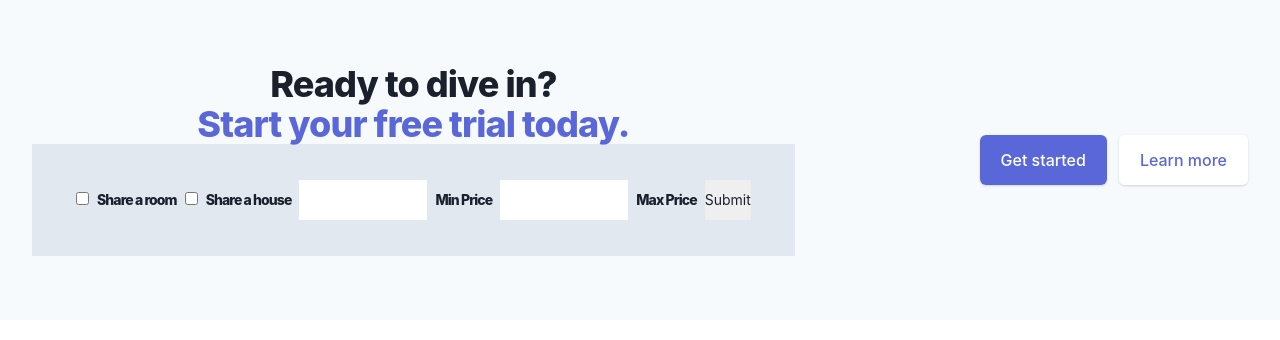
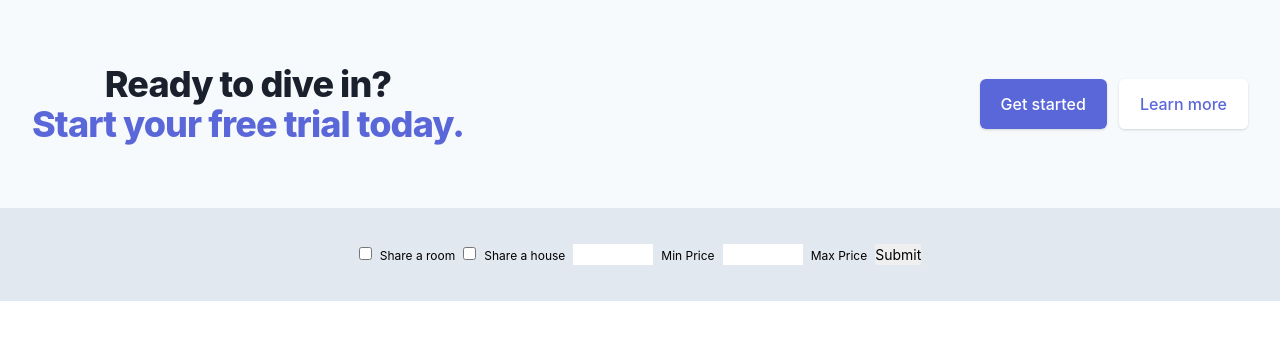
Before and after one commit to stevenjchang/roommates_international, a React (Create React App) app: page / in a window 1280 px wide. Shown: the top 340 px of the page. Built offline with nearby package versions, Linux system fonts and the light colour scheme; no server answers.

Commit message:
solved: search bar input uncontrolled issue

```diff
--- a/src/components/ListingAll.js
+++ b/src/components/ListingAll.js
@@ -2,7 +2,31 @@ import React from "react";
 
 import { ListingDetail } from "components/ListingDetail";
 
-const ListingAll = ({ listings }) => {
+const filteredListing = (listings, userFilters) => {
+  return listings.filter((listing) => {
+    let bool = true;
+    for (let [key, value] of Object.entries(userFilters)) {
+      if (key === "price_max") {
+        if (listing.price > value) {
+          bool = false;
+        }
+      } else if (key === "price_min") {
+        if (listing.price < value) {
+          bool = false;
+        }
+      } else {
+        if (listing[key] !== userFilters[key]) {
+          bool = false;
+        }
+      }
+    }
+    return bool;
+  });
+};
+
+const ListingAll = ({ data, filterSettings }) => {
+  const listings = filteredListing(data, filterSettings);
+  console.log("listings ==>", listings);
   return (
     <>
       <div className="flex flex-wrap container mx-auto mt-20">
--- a/src/components/ListingContainer.js
+++ b/src/components/ListingContainer.js
@@ -2,53 +2,26 @@ import React, { useEffect, useState } from "react";
 
 import { ListingAll } from "components/ListingAll";
 import { ListingSearchBar } from "components/ListingSearchBar";
-import { serverUrl } from "utils/url";
-
-const filteredListing = (listings, userFilters) => {
-  return listings.filter((listing) => {
-    let bool = true;
-    for (let [key, value] of Object.entries(userFilters)) {
-      if (key === "price_max") {
-        if (listing.price > value) {
-          bool = false;
-        }
-      } else if (key === "price_min") {
-        if (listing.price < value) {
-          bool = false;
-        }
-      } else {
-        if (listing[key] !== userFilters[key]) {
-          bool = false;
-        }
-      }
-    }
-    return bool;
-  });
-};
+import { useListFilters } from "hooks/useListFilters";
 
 const ListingContainer = () => {
-  const [data, setData] = useState([]);
-  const [filterSettings, setFilterSettings] = useState({
-    // price_min: 1100,
-    // price_max: 1600,
-    // shared_room: false,
-    // shared_house: true,
-  });
+  // const [filterSettings, setFilterSettings] = useState({
+  // price_min: 1100,
+  // price_max: 1600,
+  // shared_room: false,
+  // shared_house: true,
+  // });
 
-  useEffect(() => {
-    fetchData();
-  }, []);
-
-  const fetchData = async () => {
-    const url = serverUrl("listing/all");
-    try {
-      const response = await fetch(url);
-      const { result } = await response.json();
-      setData(result);
-    } catch (err) {
-      console.log("Error:", err);
-    }
-  };
+  const {
+    handleSearchTerm,
+    price_min,
+    price_max,
+    shared_room,
+    shared_house,
+    data,
+    filters: filterSettings,
+    setFilters: setFilterSettings,
+  } = useListFilters();
 
   return (
     <>
@@ -56,7 +29,7 @@ const ListingContainer = () => {
         filterSettings={filterSettings}
         setFilterSettings={setFilterSettings}
       />
-      <ListingAll listings={filteredListing(data, filterSettings)} />
+      <ListingAll data={data} filterSettings={filterSettings} />
     </>
   );
 };
--- a/src/components/ListingDetail.js
+++ b/src/components/ListingDetail.js
@@ -30,6 +30,12 @@ const Card = ({
         <span class="tw-chip bg-purple-300">#photography</span>
         <span class="tw-chip bg-gray-300">#travel</span>
         <span class="tw-chip bg-blue-300">#winter</span>
+        <span class="tw-chip bg-gray-300">
+          shared_room = {shared_room.toString()}
+        </span>
+        <span class="tw-chip bg-gray-300">
+          shared_house = {shared_house.toString()}
+        </span>
       </div>
     </div>
   </div>
--- a/src/components/ListingSearchBar.js
+++ b/src/components/ListingSearchBar.js
@@ -29,6 +29,29 @@ const ListingSearchBar = ({ filterSettings, setFilterSettings }) => {
             <br />
             <span class="text-indigo-600">Start your free trial today.</span>
             <br />
+          </h2>
+          <br />
+
+          <div class="mt-8 flex lg:flex-shrink-0 lg:mt-0">
+            <div class="inline-flex rounded-md shadow">
+              <a
+                href="#"
+                class="inline-flex items-center justify-center px-5 py-3 border border-transparent text-base leading-6 font-medium rounded-md text-white bg-indigo-600 hover:bg-indigo-500 focus:outline-none focus:shadow-outline transition duration-150 ease-in-out"
+              >
+                Get started
+              </a>
+            </div>
+            <div class="ml-3 inline-flex rounded-md shadow">
+              <a
+                href="#"
+                class="inline-flex items-center justify-center px-5 py-3 border border-transparent text-base leading-6 font-medium rounded-md text-indigo-600 bg-white hover:text-indigo-500 focus:outline-none focus:shadow-outline transition duration-150 ease-in-out"
+              >
+                Learn more
+              </a>
+            </div>
+          </div>
+        </div>
+      </div>
       {/*  */}
       <div className="bg-gray-300 border-4 text-sm p-8">
         <form action="" className="" onSubmit={handleSubmit}>
@@ -67,29 +90,6 @@ const ListingSearchBar = ({ filterSettings, setFilterSettings }) => {
           <input type="submit" className="" />
         </form>
       </div>
-          </h2>
-          <br />
-
-          <div class="mt-8 flex lg:flex-shrink-0 lg:mt-0">
-            <div class="inline-flex rounded-md shadow">
-              <a
-                href="#"
-                class="inline-flex items-center justify-center px-5 py-3 border border-transparent text-base leading-6 font-medium rounded-md text-white bg-indigo-600 hover:bg-indigo-500 focus:outline-none focus:shadow-outline transition duration-150 ease-in-out"
-              >
-                Get started
-              </a>
-            </div>
-            <div class="ml-3 inline-flex rounded-md shadow">
-              <a
-                href="#"
-                class="inline-flex items-center justify-center px-5 py-3 border border-transparent text-base leading-6 font-medium rounded-md text-indigo-600 bg-white hover:text-indigo-500 focus:outline-none focus:shadow-outline transition duration-150 ease-in-out"
-              >
-                Learn more
-              </a>
-            </div>
-          </div>
-        </div>
-      </div>
     </>
   );
 };
--- a/src/hooks/useListFilters.js
+++ b/src/hooks/useListFilters.js
@@ -1,18 +1,55 @@
-import { useState } from "react";
+import { useState, useEffect } from "react";
+
+import { serverUrl } from "utils/url";
 
 export function useListFilters() {
-  const [filters, setFilters] = useState({});
+  const [data, setData] = useState([]);
+
+  const [filters, setFilters] = useState({
+    price_min: 0,
+    price_max: 100000000,
+    shared_room: false,
+    shared_house: false,
+  });
   const { price_min, price_max, shared_room, shared_house } = filters;
+
+  useEffect(() => {
+    console.log("useEffect ==>");
+    fetchData();
+  }, []);
+
+  const fetchData = async () => {
+    const url = serverUrl("listing/all");
+    try {
+      const response = await fetch(url);
+      const { result } = await response.json();
+      setData(result);
+    } catch (err) {
+      console.log("Error:", err);
+    }
+  };
 
   const handleSearchTerm = (e) => {
     const target = e.target;
     const value = target.type === "checkbox" ? target.checked : target.value;
     const name = target.name;
+    console.log("value ==>", value);
     setFilters((prevState) => ({
       ...prevState,
       [name]: value,
     }));
   };
 
-  return { handleSearchTerm, price_min, price_max, shared_room, shared_house };
+  const handleFiltersSubmit = (e) => {};
+
+  return {
+    handleSearchTerm,
+    price_min,
+    price_max,
+    shared_room,
+    shared_house,
+    data,
+    filters,
+    setFilters,
+  };
 }
--- a/src/tailwind.css
+++ b/src/tailwind.css
@@ -16,9 +16,12 @@
   left: 0px;
   @apply opacity-75 text-blue-600 font-bold text-lg bg-white p-2
 }
+label {
+  @apply text-xs
+}
 input {
   @apply mx-2
 }
 input[type=number] {
-  width: 8rem;
+  width: 5rem;
 }
```
Lines whose indentation alone changed are shown as unchanged.
